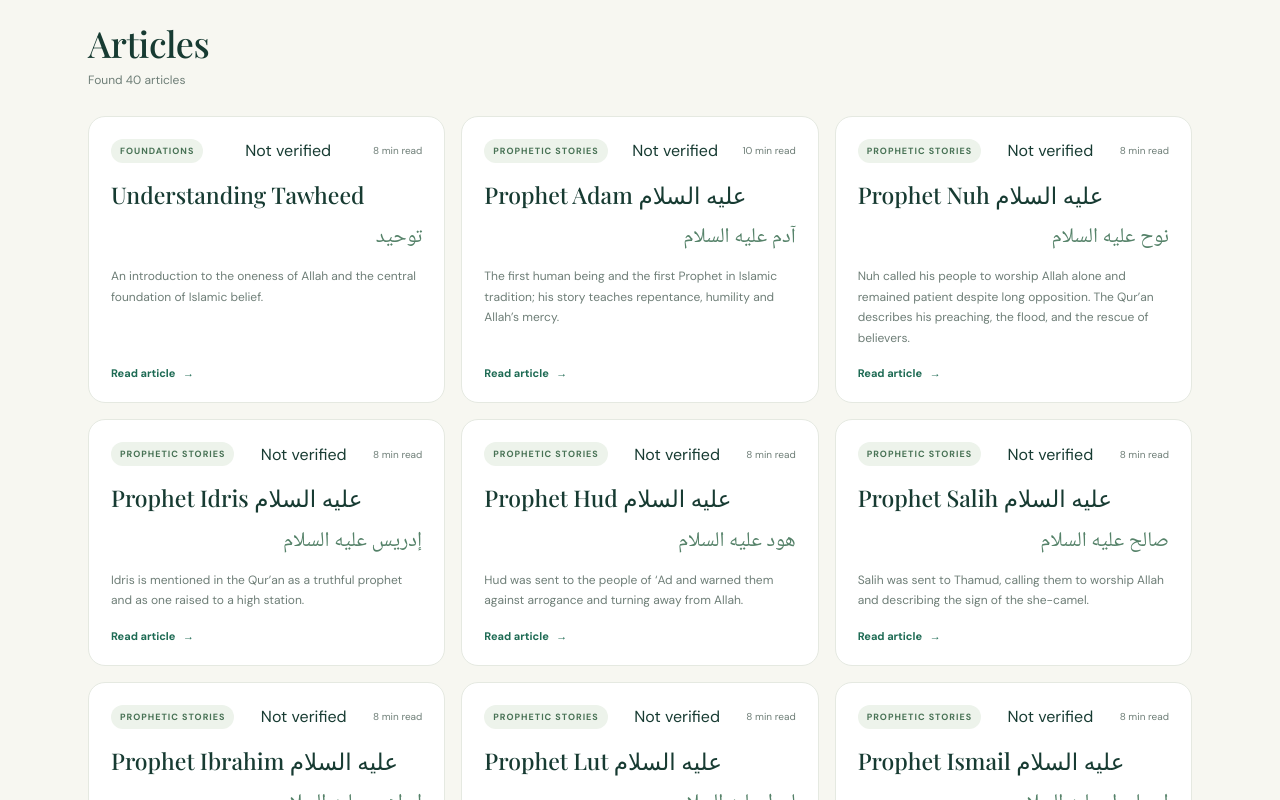
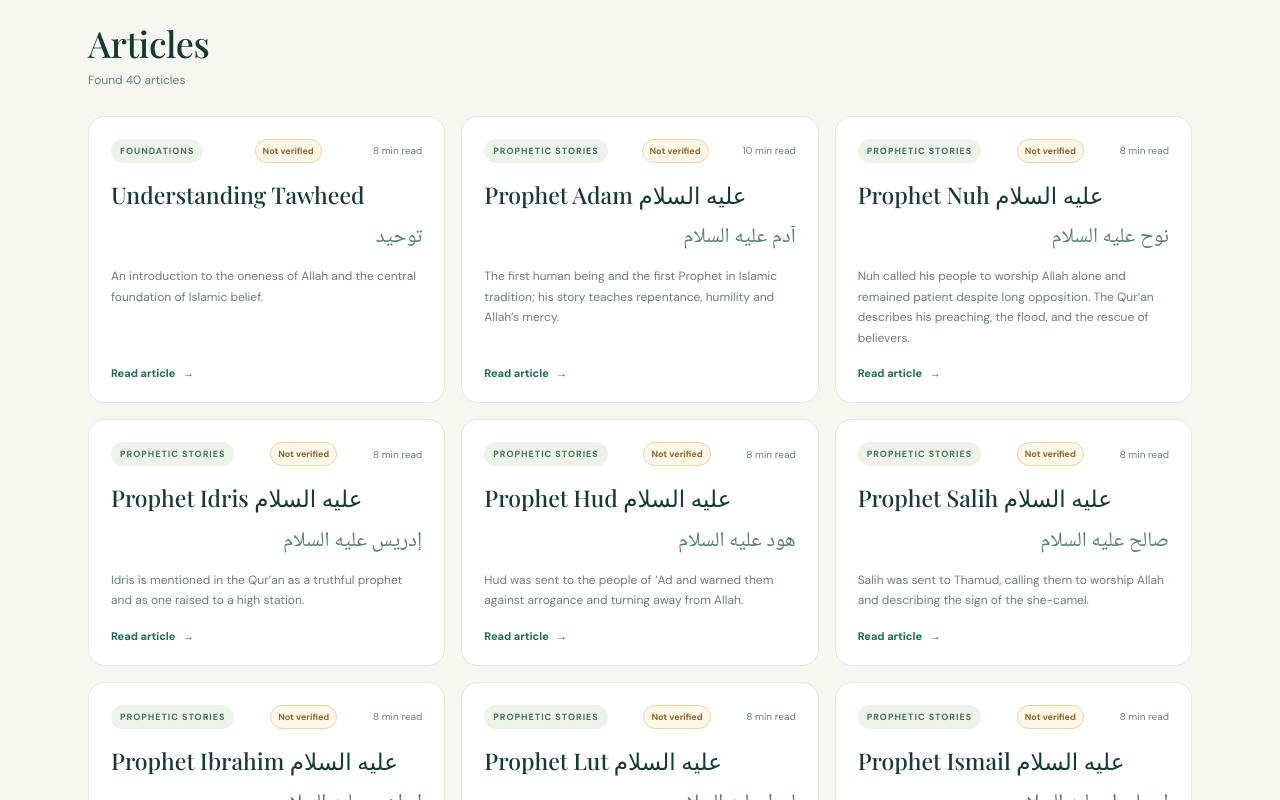
Before and after one commit to smartmil79-afk/mifask-islamic-encyclopedia, a Next.js app: page /explore in a window 1280 px wide. Shown: the part 1200-2000 px from the top of the page. Built offline with nearby package versions, Linux system fonts and the light colour scheme; no server answers; the database is empty; a web font is replaced by a local one.

Commit message:
Show editorial verification status on article cards

```diff
--- a/app/globals.css
+++ b/app/globals.css
@@ -20,12 +20,12 @@ html[data-theme="dark"]{--bg:#101b17;--surface:#182620;--text:#e4ede5;--muted:#9
 .verification-badge{display:inline-flex;align-items:center;gap:5px;flex-wrap:wrap;margin-top:15px;border:1px solid #c5dfc9;background:#edf7ef;color:#2e6b3f;border-radius:100px;padding:8px 12px;font-size:11px}
 .verification-sources_checked{background:#fff7e8;border-color:#e9d6a9;color:#8b672e}
 .verification-reviewed{background:#eef3f7;border-color:#d1dfe9;color:#446d87}
-.verified-mini{font-size:9px;border-radius:100px;padding:5px 7px;background:#e7f2e9;color:#2d7143;font-weight:700}
+.verified-mini{font-size:9px;border-radius:100px;padding:5px 7px;background:#e7f2e9;color:#2d7143;font-weight:700}.verification-mini-unverified{font-size:9px;border-radius:100px;padding:5px 7px;background:#fff7e8;color:#8b672e;font-weight:700;border:1px solid #e9d6a9}.verification-mini-sources_checked{font-size:9px;border-radius:100px;padding:5px 7px;background:#fff7e8;color:#8b672e;font-weight:700;border:1px solid #e9d6a9}.verification-mini-reviewed{font-size:9px;border-radius:100px;padding:5px 7px;background:#eef3f7;color:#446d87;font-weight:700;border:1px solid #d1dfe9}
 .saved-toolbar{display:flex;justify-content:space-between;align-items:center;gap:15px;margin-bottom:18px}
 html[data-theme="dark"] .verification-badge{background:#23372a;border-color:#395641;color:#b6d9be}
 html[data-theme="dark"] .verification-sources_checked{background:#3a3020;border-color:#5a482b;color:#d7b77b}
 html[data-theme="dark"] .verification-reviewed{background:#263540;border-color:#3a5263;color:#abc9dc}
-html[data-theme="dark"] .verified-mini{background:#243b2b;color:#a8d4b0}
+html[data-theme="dark"] .verified-mini{background:#243b2b;color:#a8d4b0}html[data-theme="dark"] .verification-mini-unverified,html[data-theme="dark"] .verification-mini-sources_checked{background:#3a3020;border-color:#5a482b;color:#d7b77b}html[data-theme="dark"] .verification-mini-reviewed{background:#263540;border-color:#3a5263;color:#abc9dc}
 @media(max-width:720px){.saved-toolbar{align-items:flex-start}.article-actions{gap:6px}.article-action{font-size:10px;padding:7px 10px}}
 
 /* Quran reader and Hadith reference explorer */
```
